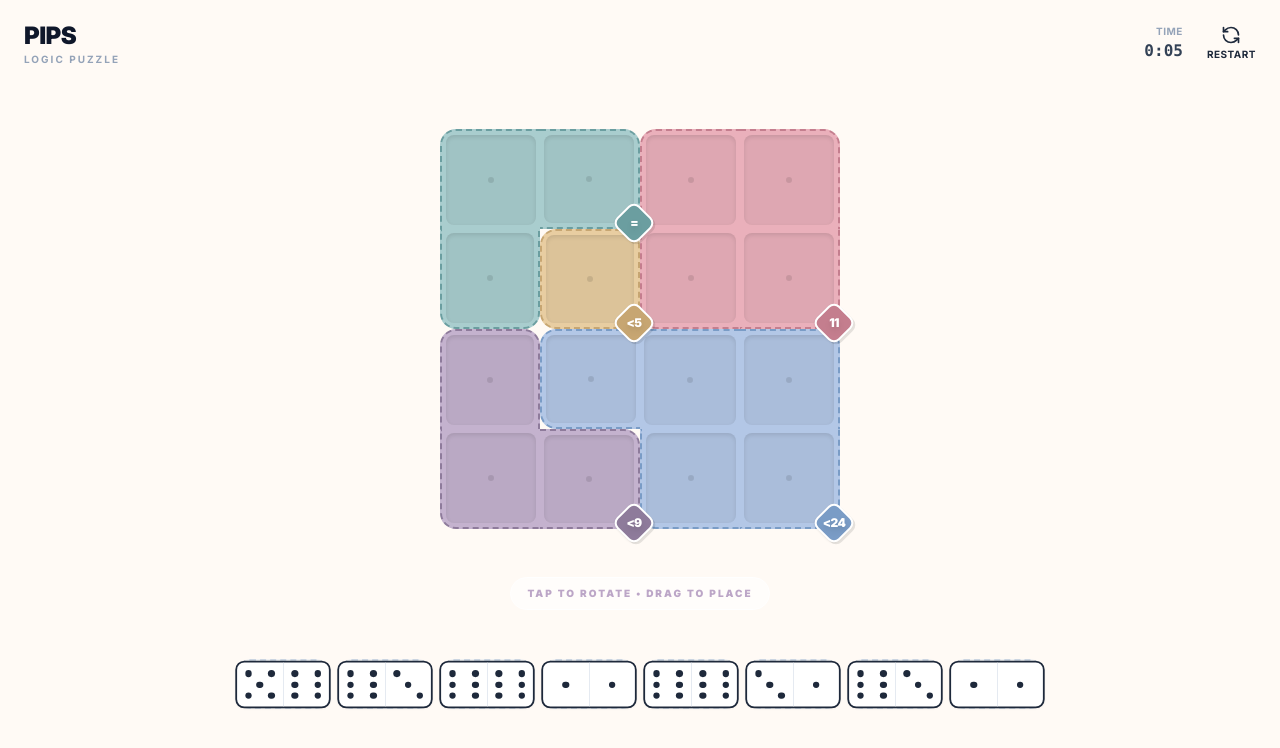
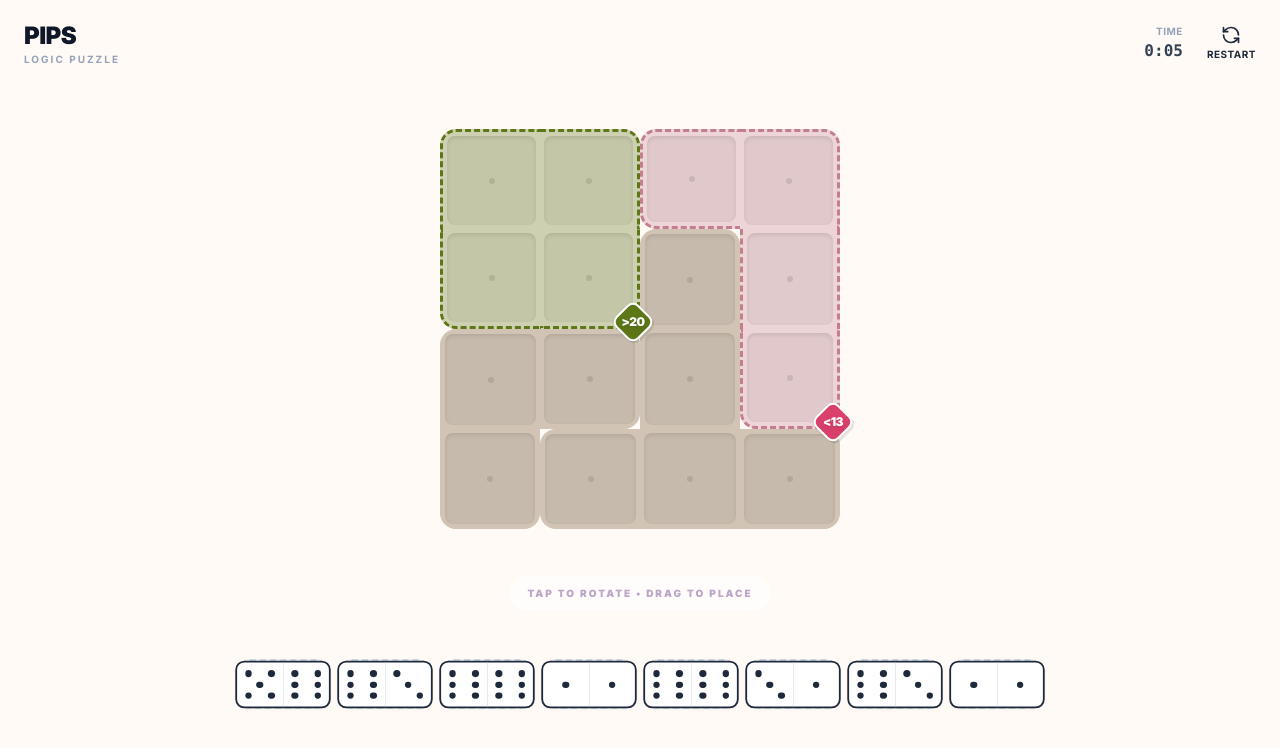
Before and after one commit to mollysandler/endless-pips, a React (Vite) app in the folder pips/: page / in a window 1280 px wide. Shown: the top 748 px of the page. Built offline with nearby package versions, Linux system fonts and the light colour scheme.

Commit message:
better board, allowing neutral tileS

```diff
--- a/pips/src/components/GameBoard.jsx
+++ b/pips/src/components/GameBoard.jsx
@@ -8,7 +8,11 @@ const regionStyles = {
   teal: { bg: "bg-[#a9cdce]", border: "border-[#6b9ea0]" },
   orange: { bg: "bg-[#e8cda1]", border: "border-[#c7a672]" },
   navy: { bg: "bg-[#b3c7e6]", border: "border-[#7a9cc6]" },
+  green: { bg: "bg-[#c8d4a1]", border: "border-[#5d7616]" },
+  // NEW NEUTRAL STYLE (Wildcard)
+  neutral: { bg: "bg-[#e3d0bf]", border: "border-[#d1c4b5]" },
 };
+
 const defaultStyle = { bg: "bg-[#dcd0c5]", border: "border-[#a89b90]" };
 
 export const GameBoard = ({
@@ -53,21 +57,41 @@ export const GameBoard = ({
             const sameBottom = isSameRegion(r + 1, c, rid);
             const sameLeft = isSameRegion(r, c - 1, rid);
             const sameRight = isSameRegion(r, c + 1, rid);
+
             const theme = regionStyles[region.colorTheme] || defaultStyle;
+
             const roundedClasses = [
               !sameTop && !sameLeft ? "rounded-tl-[1rem]" : "",
               !sameTop && !sameRight ? "rounded-tr-[1rem]" : "",
               !sameBottom && !sameLeft ? "rounded-bl-[1rem]" : "",
               !sameBottom && !sameRight ? "rounded-br-[1rem]" : "",
             ].join(" ");
+
             const borderColorHex = theme.border.match(/#\w+/)?.[0] || "#999";
-            const dashedBorder = `2.5px dashed ${borderColorHex}`;
+
+            // --- BORDER LOGIC ---
+            // Neutral regions look solid/recessed, others are dashed
+            const borderType =
+              region.colorTheme === "neutral" ? "solid" : "dashed";
+
+            // For neutral, we can make the border slightly thinner or match background to look like a solid block
+            const borderWidth = region.colorTheme === "neutral" ? "1px" : "3px";
+            const customBorder = `${borderWidth} ${borderType} ${borderColorHex}`;
+
+            // For neutral, use opaque background. For others, use transparent.
+            const bgColor =
+              region.colorTheme === "neutral"
+                ? borderColorHex // Use the border color as the solid fill for neutral (looks like beige block)
+                : `${borderColorHex}4D`; // 30% opacity for colored regions
+
             const styles = {
-              borderTop: !sameTop ? dashedBorder : "0",
-              borderBottom: !sameBottom ? dashedBorder : "0",
-              borderLeft: !sameLeft ? dashedBorder : "0",
-              borderRight: !sameRight ? dashedBorder : "0",
+              backgroundColor: bgColor,
+              borderTop: !sameTop ? customBorder : "0",
+              borderBottom: !sameBottom ? customBorder : "0",
+              borderLeft: !sameLeft ? customBorder : "0",
+              borderRight: !sameRight ? customBorder : "0",
             };
+
             const isLabelCell =
               region.labelPosition?.r === r && region.labelPosition?.c === c;
 
@@ -84,7 +108,7 @@ export const GameBoard = ({
             return (
               <div
                 key={`${r}-${c}`}
-                className={`relative w-full h-full box-border ${theme.bg} ${roundedClasses}`}
+                className={`relative w-full h-full box-border ${roundedClasses}`}
                 style={styles}
               >
                 {!isOccupied && (
--- a/pips/src/components/RegionConstraint.jsx
+++ b/pips/src/components/RegionConstraint.jsx
@@ -1,12 +1,13 @@
 import React from "react";
 
-// Matching the borders defined in GameBoard
-const themeColors = {
-  purple: "bg-[#8e7b9b]",
-  pink: "bg-[#c47e8e]",
-  teal: "bg-[#6b9ea0]",
-  orange: "bg-[#c7a672]",
-  navy: "bg-[#7a9cc6]",
+// Same exact palette as GameBoard
+const PALETTE = {
+  purple: "#8e6ead",
+  pink: "#d9416a",
+  teal: "#468fa3",
+  orange: "#d4822f",
+  navy: "#1f407a",
+  green: "#5d7616",
 };
 
 export const RegionConstraint = ({ constraint, theme }) => {
@@ -33,7 +34,8 @@ export const RegionConstraint = ({ constraint, theme }) => {
       break;
   }
 
-  const bgClass = themeColors[theme] || "bg-slate-500";
+  // Get the opaque color
+  const bgHex = PALETTE[theme] || "#a89b90";
 
   return (
     <div
@@ -46,12 +48,13 @@ export const RegionConstraint = ({ constraint, theme }) => {
       {/* Shadow */}
       <div className="absolute inset-0 bg-black/10 rounded-lg transform rotate-45 translate-y-0.5 translate-x-0.5" />
 
-      {/* Diamond Shape */}
+      {/* Diamond Shape - Solid Color */}
       <div
-        className={`absolute inset-0 ${bgClass} rounded-lg shadow-sm border-2 border-white transform rotate-45`}
+        className="absolute inset-0 rounded-lg shadow-sm border-2 border-white transform rotate-45"
+        style={{ backgroundColor: bgHex }}
       />
 
-      {/* Text */}
+      {/* Text - White */}
       <span className="relative text-white font-black text-xs tracking-tighter shadow-black drop-shadow-md">
         {text}
       </span>
--- a/pips/src/utils/generator.js
+++ b/pips/src/utils/generator.js
@@ -9,7 +9,7 @@ const isValidPos = (r, c, rows, cols, shape) => {
 export const generatePuzzle = (difficulty) => {
   let rows = 4;
   let cols = 4;
-  let complexity = 1; // Used for region splitting
+  let complexity = 1;
 
   if (difficulty === "medium") {
     rows = 5;
@@ -21,12 +21,11 @@ export const generatePuzzle = (difficulty) => {
     complexity = 3;
   }
 
-  // 1. Create a shape (simply a rectangle for now, or remove some corners for flavor)
+  // 1. Create a shape
   const gridShape = Array(rows)
     .fill(null)
     .map(() => Array(cols).fill(true));
 
-  // Mask out some corners to make it interesting
   if (difficulty !== "easy") {
     gridShape[0][0] = false;
     gridShape[0][cols - 1] = false;
@@ -36,7 +35,7 @@ export const generatePuzzle = (difficulty) => {
     }
   }
 
-  // 2. Fill with dominoes (Backtracking or Randomized placement) to ensure solvability
+  // 2. Fill with dominoes
   const solutionPlacement = [];
   const occupied = Array(rows)
     .fill(null)
@@ -51,23 +50,22 @@ export const generatePuzzle = (difficulty) => {
     }
   }
 
-  // Shuffle cells to randomize start points
   cellsToFill.sort(() => Math.random() - 0.5);
 
   for (const cell of cellsToFill) {
     if (occupied[cell.r][cell.c]) continue;
 
     const neighbors = [
-      { r: cell.r, c: cell.c + 1, rot: 0 }, // Right (Horizontal)
-      { r: cell.r + 1, c: cell.c, rot: 90 }, // Down (Vertical)
+      { r: cell.r, c: cell.c + 1, rot: 0 },
+      { r: cell.r + 1, c: cell.c, rot: 90 },
     ].filter(
       (n) => isValidPos(n.r, n.c, rows, cols, gridShape) && !occupied[n.r][n.c]
     );
 
     if (neighbors.length > 0) {
       const target = neighbors[Math.floor(Math.random() * neighbors.length)];
-      const v1 = Math.floor(Math.random() * 7); // 0-6
-      const v2 = Math.floor(Math.random() * 7); // 0-6
+      const v1 = Math.floor(Math.random() * 7);
+      const v2 = Math.floor(Math.random() * 7);
 
       occupied[cell.r][cell.c] = true;
       occupied[target.r][target.c] = true;
@@ -76,7 +74,7 @@ export const generatePuzzle = (difficulty) => {
         id: `d-${dominoIdCounter++}`,
         v1,
         v2,
-        rotation: 0, // Default in tray
+        rotation: 0,
       };
       dominoes.push(dom);
 
@@ -113,10 +111,10 @@ export const generatePuzzle = (difficulty) => {
   const regions = [];
   const regionMap = Array(rows)
     .fill(null)
-    .map(() => Array(cols).fill(-1)); // Stores regionID per cell
+    .map(() => Array(cols).fill(-1));
   let regionIdCounter = 0;
 
-  const palette = ["pink", "purple", "teal", "orange", "navy"];
+  const palette = ["pink", "purple", "orange", "navy", "teal", "green"];
 
   const validCells = [];
   for (let r = 0; r < rows; r++)
@@ -128,7 +126,10 @@ export const generatePuzzle = (difficulty) => {
   validCells.forEach((cell) => {
     if (regionMap[cell.r][cell.c] !== -1) return;
 
-    // Start a new region
+    // DECISION: Is this a "Wildcard" (Neutral) region?
+    // 20% chance to be a filler region with no constraints
+    const isNeutral = Math.random() < 0.2;
+
     const regionId = regionIdCounter++;
     const regionCells = [cell];
     regionMap[cell.r][cell.c] = regionId;
@@ -159,9 +160,8 @@ export const generatePuzzle = (difficulty) => {
       }
     }
 
-    // --- COLORING LOGIC (No touching neighbors of same color) ---
+    // Graph Coloring Logic
     const neighborColors = new Set();
-
     regionCells.forEach((rc) => {
       const neighbors = [
         { r: rc.r + 1, c: rc.c },
@@ -169,13 +169,10 @@ export const generatePuzzle = (difficulty) => {
         { r: rc.r, c: rc.c + 1 },
         { r: rc.r, c: rc.c - 1 },
       ];
-
       neighbors.forEach((n) => {
         if (isValidPos(n.r, n.c, rows, cols, gridShape)) {
           const neighborId = regionMap[n.r][n.c];
-          // If neighbor exists and is not the current region we are building
           if (neighborId !== -1 && neighborId !== regionId) {
-            // Find the color of that region
             const neighborRegion = regions.find(
               (reg) => reg._internalId === neighborId
             );
@@ -187,45 +184,48 @@ export const generatePuzzle = (difficulty) => {
       });
     });
 
-    // Filter palette for unused colors
+    // Pick color (or set to neutral)
+    let chosenColor = "neutral";
+    let chosenConstraint = { type: "none" };
+
+    if (!isNeutral) {
       const availableColors = palette.filter((c) => !neighborColors.has(c));
-    // If we run out of colors (rare on small board), fallback to full palette
-    const finalPalette = availableColors.length > 0 ? availableColors : palette;
-    const chosenColor =
+      const finalPalette =
+        availableColors.length > 0 ? availableColors : palette;
+      chosenColor =
         finalPalette[Math.floor(Math.random() * finalPalette.length)];
 
-    // --- CONSTRAINT LOGIC ---
+      // Calculate Constraint
       const values = regionCells.map((c) => valueGrid[c.r][c.c]);
-    const possibleConstraints = [{ type: "none" }];
+      let possibleConstraints = [{ type: "none" }];
       const sum = values.reduce((a, b) => a + b, 0);
       possibleConstraints.push({ type: "sum", value: sum });
 
-    // Equality Checks: Only valid if more than 1 cell
       if (regionCells.length > 1) {
-      if (values.every((v) => v === values[0])) {
+        if (values.every((v) => v === values[0]))
           possibleConstraints.push({ type: "eq" });
-      }
         const unique = new Set(values);
-      if (unique.size === values.length) {
+        if (unique.size === values.length)
           possibleConstraints.push({ type: "neq" });
       }
-    }
 
-    // Greater/Less
       const diff = Math.floor(Math.random() * 3) + 1;
       possibleConstraints.push({ type: "gt", value: sum - diff });
       possibleConstraints.push({ type: "lt", value: sum + diff });
 
       const validConstraints = possibleConstraints.filter((c) => {
         if (c.type === "gt" && c.value < 0) return false;
+        if (regionCells.length === 1 && c.type === "lt" && c.value > 6)
+          return false;
         return true;
       });
 
-    let chosenConstraint = validConstraints[0];
+      chosenConstraint = validConstraints[0];
       if (validConstraints.length > 1) {
         const interesting = validConstraints.filter((c) => c.type !== "none");
         chosenConstraint =
           interesting[Math.floor(Math.random() * interesting.length)];
+      }
     }
 
     regionCells.sort((a, b) => a.r + a.c - (b.r + b.c));
@@ -233,7 +233,7 @@ export const generatePuzzle = (difficulty) => {
 
     regions.push({
       id: `region-${regionId}`,
-      _internalId: regionId, // Used for coloring lookup
+      _internalId: regionId,
       colorTheme: chosenColor,
       cells: regionCells,
       constraint: chosenConstraint,
```
Lines whose indentation alone changed are shown as unchanged.
